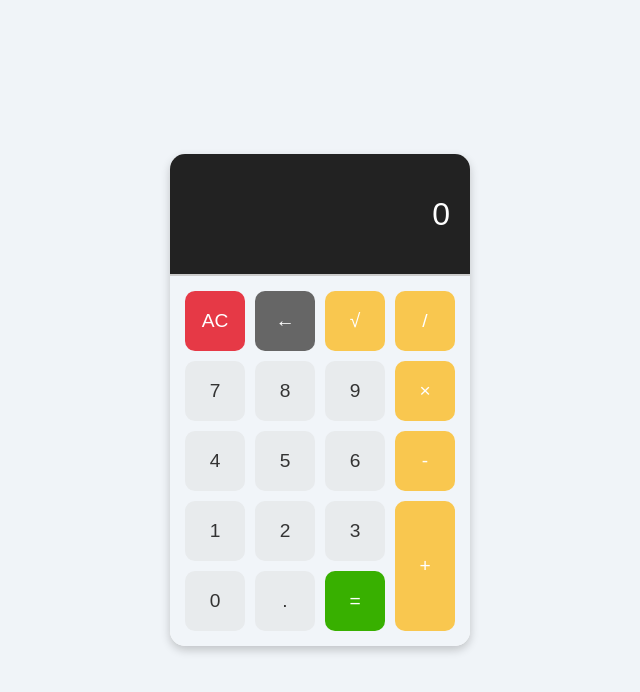
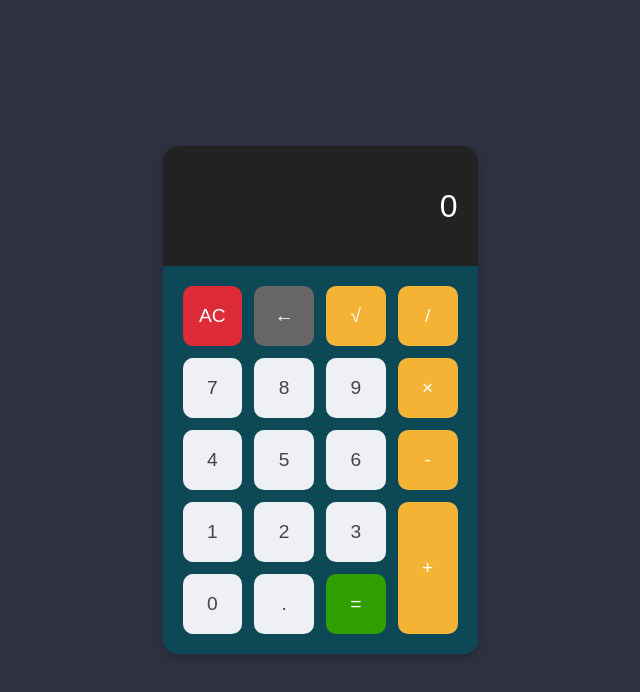
Before and after one commit to MarkLuo04/JS-calculator, a plain HTML site: page index.html in a window 1280 px wide. Shown: the whole page, without its empty margins (320-960 px from the left). Drawn offline with Linux system fonts and the light colour scheme.

Commit message:
Changed styling of calculator - Adjusted calculator and button size and changed calculator to dark blue - Changed to dark background

```diff
--- a/styles.css
+++ b/styles.css
@@ -4,7 +4,7 @@ body {
     justify-content: center;
     align-items: center;
     font-family: Arial, sans-serif;
-    background-color: #f0f4f8;
+    background-color: #2d3142;
     height: 100vh;
     margin: 0;
 }
@@ -13,8 +13,8 @@ body {
 .calculator {
     display: flex;
     flex-direction: column;
-    width: 300px;
-    background-color: #ffffff;
+    width: 315px;
+    background-color: #474b56;
     border-radius: 15px;
     box-shadow: 0px 4px 10px rgba(0, 0, 0, 0.2);
     overflow: hidden;
@@ -31,36 +31,37 @@ body {
     display: flex;
     align-items: center;
     justify-content: flex-end;
-    border-bottom: 2px solid #ccc;
+    /* remove border if you like a seamless look */
+    border-bottom: none;
 }
 
 /* Grid Layout */
-  .grid {
+    .grid {
     display: grid;
     grid-template-columns: repeat(4, 1fr);
-    /* We’ll define 5 “rows,” each 60px tall (adjust as desired) */
     grid-auto-rows: 60px;
-    gap: 10px;
-    padding: 15px;
-    background-color: #f1f5f9;
+    gap: 12px;
+    padding: 20px;
+    background-color: #0d4857;
     box-sizing: border-box;
 }
 
 /* General Button Styling */
 .grid button {
     font-size: 1.2rem;
-    background-color: #e8ebed;
+    background-color: #eef0f3;
     border: none;
     border-radius: 10px;
-    color: #333;
+    color: #444;
     cursor: pointer;
     transition: background-color 0.2s ease, transform 0.1s ease;
     outline: none;
+    padding: 0.5rem;
 }
 
 /* Hover and Active States */
 .grid button:hover {
-    background-color: #d1d5db;
+    background-color: #dce0e3;
 }
 .grid button:active {
     transform: scale(0.95);
@@ -68,29 +69,29 @@ body {
 
 /* Operators */
 button.operators {
-    background-color: #f9c74f;
+    background-color: #f5b335;
     color: #fff;
 }
 button.operators:hover {
-    background-color: #f6b042;
+    background-color: #f1a82a;
 }
 
 /* Clear */
 button.clear {
-    background-color: #e63946;
+    background-color: #dd2c38;
     color: #fff;
 }
 button.clear:hover {
-    background-color: #d62839;
+background-color: #c02331;
 }
 
 /* Equals */
 button.equals {
-    background-color: #38b000;
+    background-color: #30a000;
     color: #fff;
 }
 button.equals:hover {
-    background-color: #2a9d00;
+    background-color: #2a8f00;
 }
 
 /* Backspace */
```
Also changed, not shown: script.js (line endings or trailing spaces).
